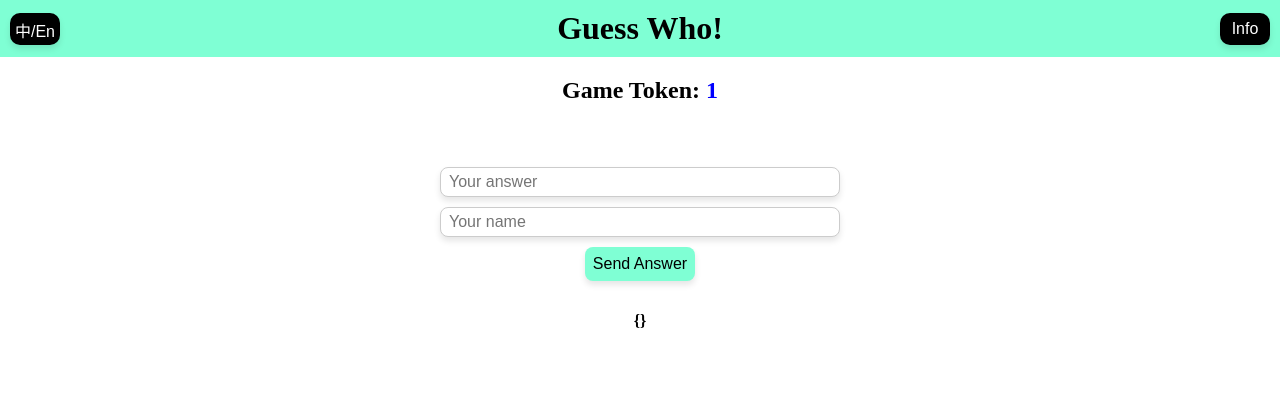
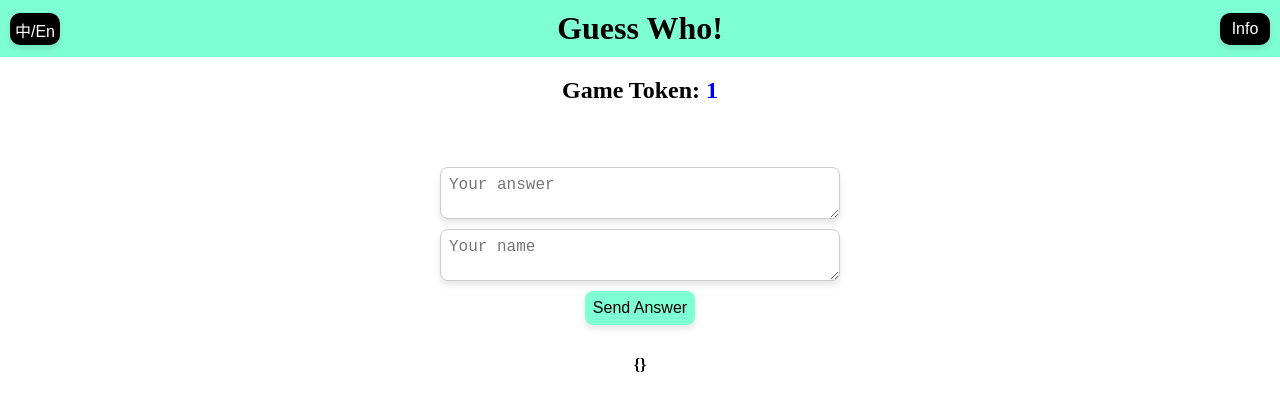
Before and after one commit to jonnny013/guess_frontend, a React (Vite) app: page /answers/1 in a window 1280 px wide. Shown: the top 410 px of the page. Built offline with nearby package versions, Linux system fonts and the light colour scheme; no server answers.

Commit message:
Update name and icon, change text input to text field

```diff
--- a/index.html
+++ b/index.html
@@ -1,10 +1,10 @@
-<!doctype html>
+<!DOCTYPE html>
 <html lang="en">
   <head>
     <meta charset="UTF-8" />
-    <link rel="icon" type="image/svg+xml" href="/vite.svg" />
+    <link rel="icon" href="/icon.ico" />
     <meta name="viewport" content="width=device-width, initial-scale=1.0" />
-    <title>Guess the writer</title>
+    <title>Guessing Game</title>
   </head>
   <body>
     <div id="root"></div>
--- a/src/components/TextInput.jsx
+++ b/src/components/TextInput.jsx
@@ -1,13 +1,27 @@
+import { useEffect, useRef } from 'react'
+
 const TextInput = ({ placeholder, onChange, value, ...others }) => {
+  const textareaRef = useRef()
+
+  const adjustHeight = () => {
+    if (textareaRef.current) {
+      textareaRef.current.style.height = 'auto' // Reset height to calculate new height
+      textareaRef.current.style.height = `${textareaRef.current.scrollHeight}px` // Adjust height to fit content
+    }
+  }
+  useEffect(() => {
+    adjustHeight() // Adjust height when the component mounts or value changes
+  }, [value])
   return (
-    <input
-    className="text-input"
+    <textarea
+      ref={textareaRef}
+      className='text-input'
       type='text'
       placeholder={placeholder}
       onChange={onChange}
       value={value}
       {...others}
-    />
+    ></textarea>
   )
 }
 
--- a/src/pages/AnswerPage.jsx
+++ b/src/pages/AnswerPage.jsx
@@ -57,10 +57,12 @@ const AnswerPage = () => {
         placeholder={t('answer.placeholderOne')}
         onChange={e => setAnswer(e.target.value)}
         style={{ marginBottom: 10 }}
+        value={answer}
       />
       <TextInput
         placeholder={t('answer.placeholderTwo')}
         onChange={e => setName(e.target.value)}
+        value={name}
       />
       <Button
         text={t('answer.button')}
--- a/src/services/apiServices.js
+++ b/src/services/apiServices.js
@@ -3,7 +3,7 @@ import axios from 'axios'
 
 const baseUrl =
   process.env.NODE_ENV === 'production'
-    ? 'https://guess-backend.fly.dev/api/'
+    ? 'https://guessing-game.fly.dev/api/'
     : 'http://localhost:3001/api/'
 const sessionsUrl = baseUrl + 'v1/sessions'
 const answersUrl = baseUrl + 'v1/answers'
```
Also changed, not shown: 1 other file (tests, documents, lock files or other folders).
